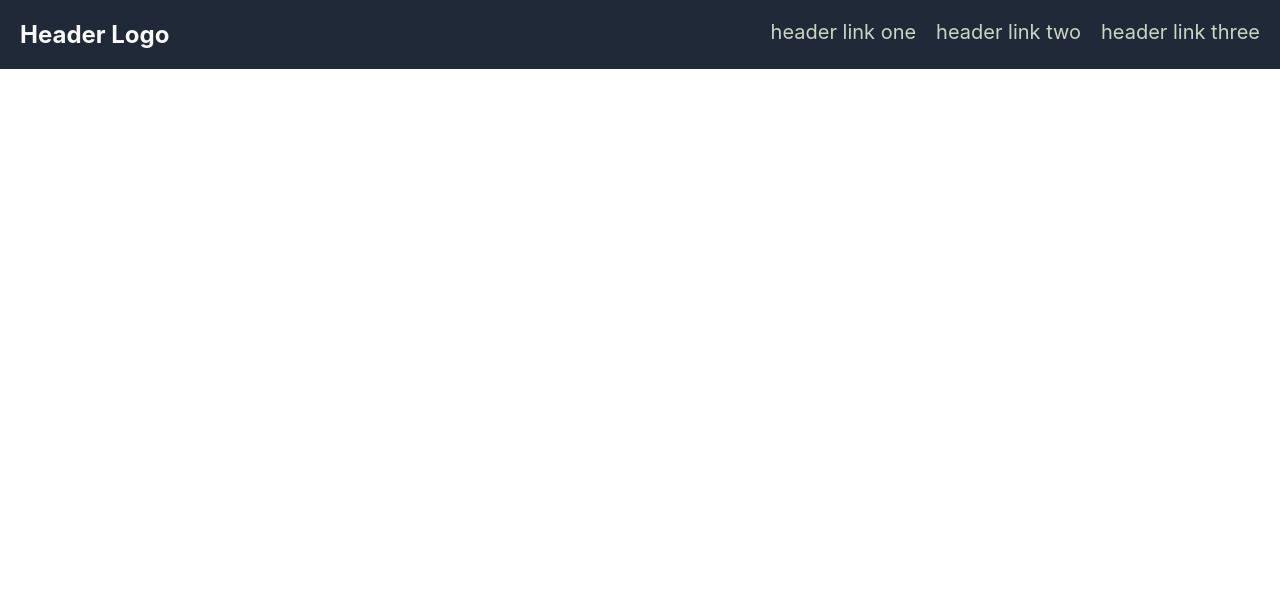
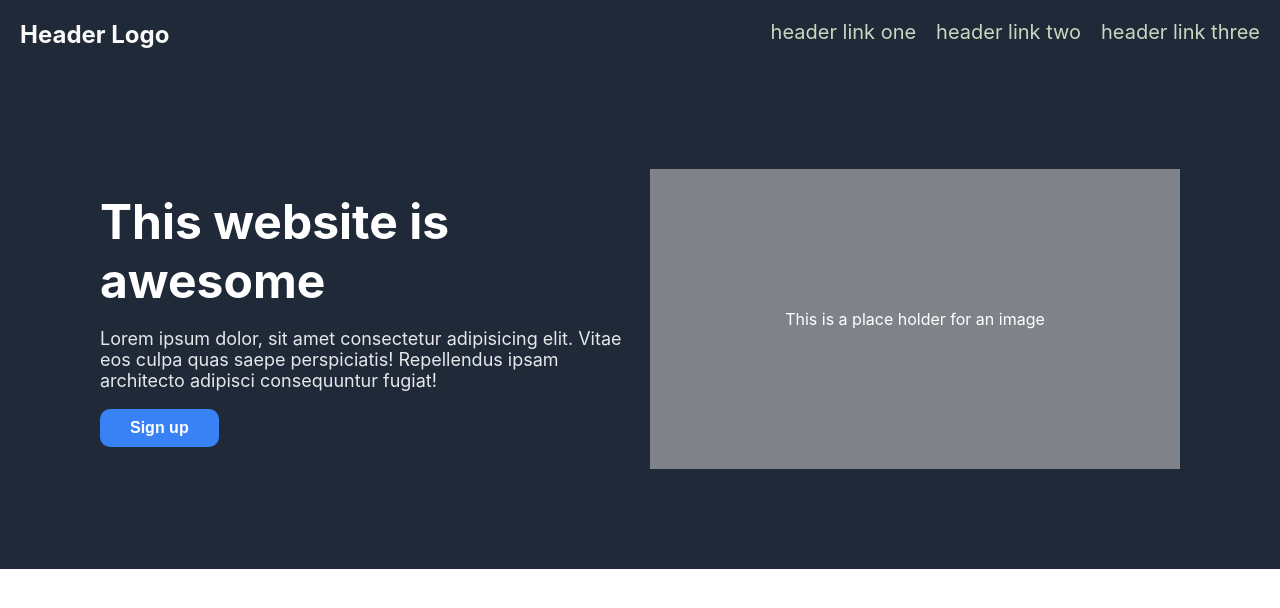
Before and after one commit to MaramAlqadasi/Landing-pag-Project, a plain HTML site: page index.html in a window 1280 px wide. Drawn offline with Linux system fonts and the light colour scheme.

Commit message:
Adding hero section to the page

```diff
--- a/index.html
+++ b/index.html
@@ -9,9 +9,7 @@
 </head>
 <body>
     <header>
-        <div>
-            <p class="logo">Header Logo</p>
-        </div>
+            <a href="#" class="logo">Header Logo</a>
         <nav>
             <a  class="nav__item" href="#">header link one</a>
             <a  class="nav__item" href="#">header link two</a>
@@ -20,6 +18,17 @@
         </nav>
 
     </header>
+    <section class="hero">
+        <div class="hero__item hero__content">
+            <p class="hero__heading">This website is awesome</p>
+            <p class="hero__text">Lorem ipsum dolor, sit amet consectetur adipisicing elit.
+                 Vitae eos culpa quas saepe perspiciatis! Repellendus ipsam architecto adipisci consequuntur fugiat!</p>
+            <button class="btn">Sign up</button>
+        </div>
+        <div class="hero__item hero__image">
+            <p>This is a place holder for an image</p>
+        </div>
+    </section>
 
 </body>
 </html>
--- a/style.css
+++ b/style.css
@@ -3,10 +3,12 @@ body{
     padding: 0;
     font-family: ropoto,-apple-system, BlinkMacSystemFont, 'Segoe UI', Roboto, Oxygen, Ubuntu, Cantarell, 'Open Sans', 'Helvetica Neue', sans-serif;
 }
+header,.hero{
+
+    background-color: #1f2937;
+}
 header{
     display:flex;
-    flex-direction: row;
-    background-color: #1f2937;
     padding:20px;
     justify-content: space-between;
 }
@@ -14,7 +16,7 @@ header{
     font-size:24px ;
     color: #f9faf8;
     font-weight: bold;
-    margin: 0;
+
 
 }
 nav{
@@ -23,13 +25,55 @@ nav{
     font-size: 20px;
 
 }
+.logo,.nav__item{
+    text-decoration: none;
+}
 .nav__item{
     color: #cbd6c1;
-    text-decoration: none;
     transition: color .3s;
-
-
 }
 .nav__item:hover{
     color: #fff;
 }
+/* hero */
+.hero{
+    display:flex;
+    justify-content:center;
+    color: #fff;
+    gap:20px;
+    height: 300px;
+    padding: 100px;
+
+}
+.hero__item{
+   flex:1;
+
+}
+.hero__content{
+    align-self: center;
+}
+.hero__heading{
+    font-size: 48px;
+    font-weight:bolder;
+    margin: 0;
+}
+.hero__text{
+    font-size: 18px;
+    color:#E5E7EB
+}
+.hero__image {
+    display: flex;
+    justify-content:center ;
+    align-items: center;
+    background-color: rgba(204, 204, 204, 0.555);
+}
+.btn{
+    background-color: #3882f6;
+    color:#fff;
+    font-weight: bold;
+    padding: 10px 30px;
+    font-size: 1rem;
+    border: none;
+    border-radius: 10px;
+    cursor: pointer;
+}
```
